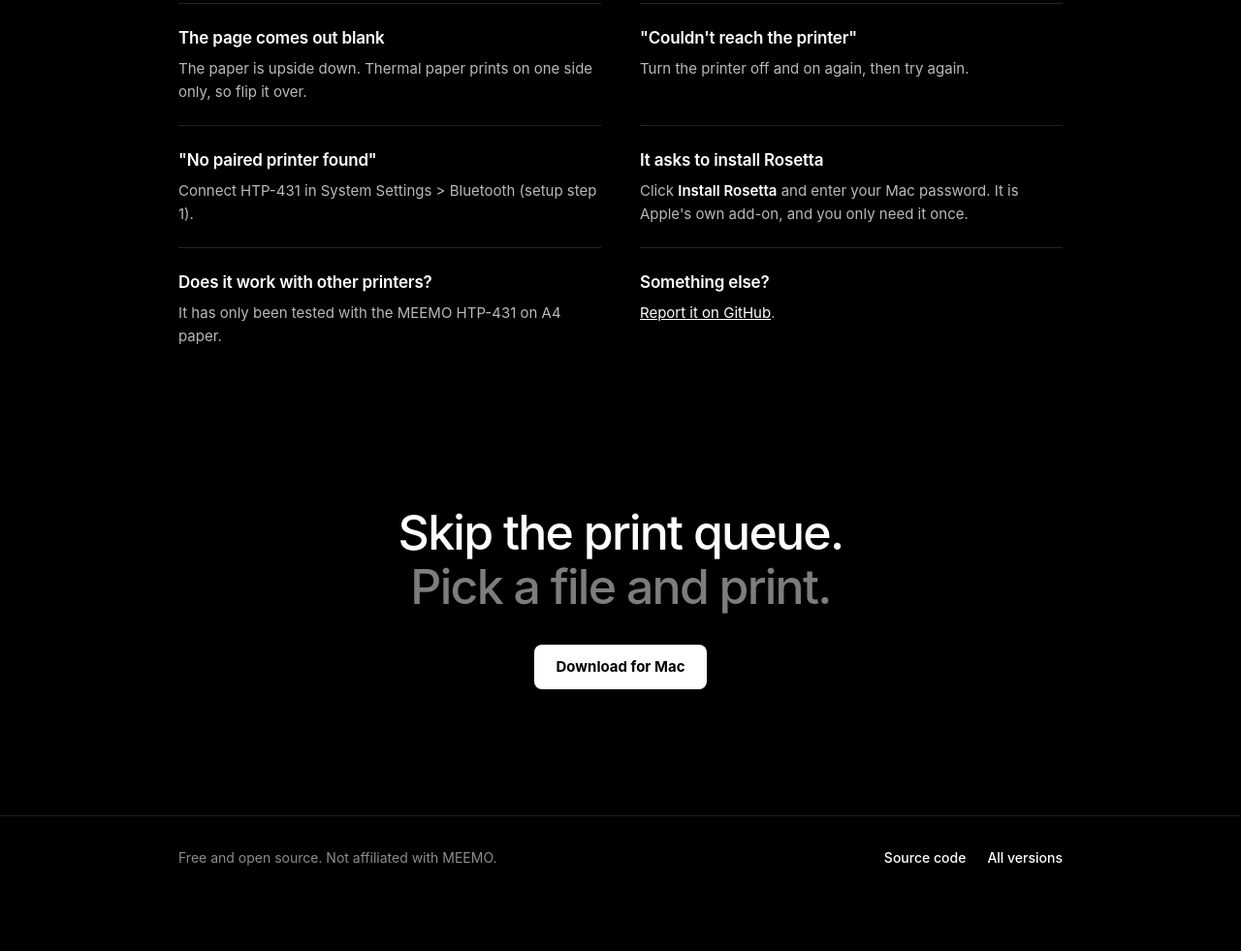
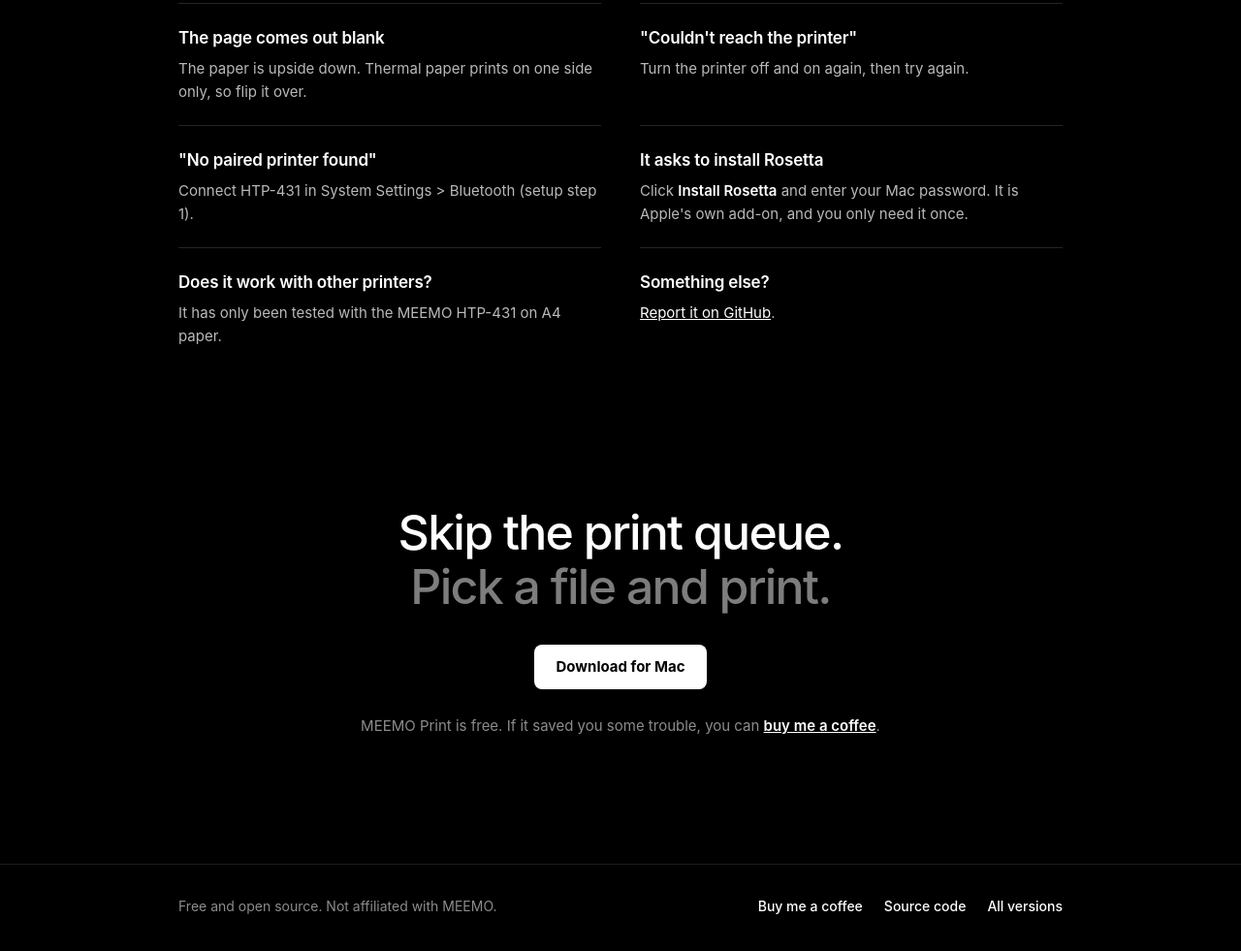
Before and after one commit to rocher71/meemo-print-mac, a plain HTML site: page docs/index.html in a window 1280 px wide. Shown: the part 2210-3191 px from the top of the page at 97% size. Before the commit the page ends 3163 px from the top, so only its background shows below. Drawn offline with Linux system fonts and the light colour scheme; a web font is replaced by a local one.

Commit message:
Add Buy Me a Coffee links
Co-Authored-By: Claude Fable 5.2 <noreply@anthropic.com>
Claude-Session: https://claude.ai/code/session_01AW7MBQ3X5gVZ4chGQJ8QVF

```diff
--- a/docs/index.html
+++ b/docs/index.html
@@ -102,6 +102,8 @@
 
   .end { text-align:center; padding:140px 0 130px; }
   .end h2 { font-size:clamp(32px, 5.6vw, 50px); margin-bottom:32px; }
+  .tip { margin:26px 0 0; font-size:15px; color:var(--mute); }
+  .tip a { font-weight:600; }
 
   footer { border-top:1px solid #1c1c1c; padding:32px 0 56px; font-size:14px; color:var(--mute); }
   footer .wrap { display:flex; justify-content:space-between; gap:24px; flex-wrap:wrap; }
@@ -283,6 +285,10 @@
     <a class="btn" href="https://github.com/rocher71/meemo-print-mac/releases/latest/download/MEEMO-Print.dmg">
       <span lang="en">Download for Mac</span><span lang="ko">맥용 다운로드</span>
     </a>
+    <p class="tip">
+      <span lang="en">MEEMO Print is free. If it saved you some trouble, you can <a href="https://buymeacoffee.com/rocher71">buy me a coffee</a>.</span>
+      <span lang="ko">MEEMO Print는 무료입니다. 도움이 됐다면 <a href="https://buymeacoffee.com/rocher71">커피 한 잔 사 주세요</a>.</span>
+    </p>
   </div>
 </main>
 
@@ -292,6 +298,7 @@
     <span lang="ko">무료 오픈소스. MEEMO와는 관계없는 개인 제작 앱입니다.</span>
   </div>
   <ul>
+    <li><a href="https://buymeacoffee.com/rocher71"><span lang="en">Buy me a coffee</span><span lang="ko">커피 한 잔 후원</span></a></li>
     <li><a href="https://github.com/rocher71/meemo-print-mac"><span lang="en">Source code</span><span lang="ko">소스 코드</span></a></li>
     <li><a href="https://github.com/rocher71/meemo-print-mac/releases"><span lang="en">All versions</span><span lang="ko">전체 버전</span></a></li>
   </ul>
```
Also changed, not shown: 2 other files.
